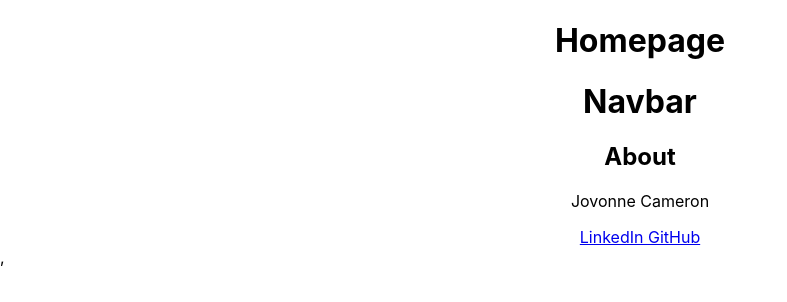
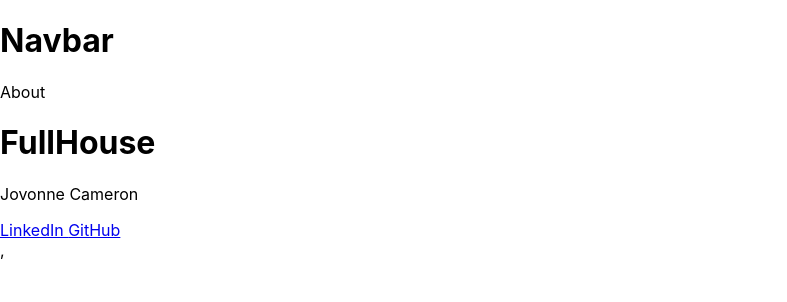
Before and after one commit to curlygirltech/FullHouse, a React (Create React App) app in the folder fullhouse/: page / in a window 1280 px wide. Shown: the top 302 px of the page, without its empty margins (0-787 px from the left). Built offline with nearby package versions, Linux system fonts and the light colour scheme.

Commit message:
added airtable base and key

```diff
--- a/fullhouse/package.json
+++ b/fullhouse/package.json
@@ -6,6 +6,7 @@
     "@testing-library/jest-dom": "^5.11.9",
     "@testing-library/react": "^11.2.5",
     "@testing-library/user-event": "^12.8.3",
+    "dotenv": "^8.2.0",
     "react": "^17.0.1",
     "react-dom": "^17.0.1",
     "react-scripts": "4.0.3",
--- a/fullhouse/src/App.css
+++ b/fullhouse/src/App.css
@@ -2,10 +2,7 @@
   text-align: center;
 }
 
-.App-logo {
-  height: 40vmin;
-  pointer-events: none;
-}
+
 
 @media (prefers-reduced-motion: no-preference) {
   .App-logo {
--- a/fullhouse/src/App.js
+++ b/fullhouse/src/App.js
@@ -1,14 +1,18 @@
 import Navbar from "./components/Navbar"
 import Footer from "./components/Footer"
+// import {useState} from "react"
 import './App.css';
 
 function App() {
+console.log(process.env)
   return (
-    <div className="App">
-      <h1>Homepage</h1>
+<div>
       <Navbar />
+    <div className="app-title">
+        <h1>FullHouse</h1>
+    </div>
       <Footer />
-    </div>
+</div>
   );
 }
 
--- a/fullhouse/src/components/About.jsx
+++ b/fullhouse/src/components/About.jsx
@@ -2,8 +2,8 @@
 
 export default function About() {
   return (
-    <div>
-      <h2>About</h2>
+    <div className="about-app">
+      <p>About</p>
     </div>
   )
 }
--- a/fullhouse/src/components/Footer.jsx
+++ b/fullhouse/src/components/Footer.jsx
@@ -2,7 +2,7 @@
 
 export default function Footer() {
   return (
-    <div>
+    <div className="footer">
       <p>Jovonne Cameron</p>
       <a href="https://www.linkedin.com/in/jovonnecameron/">LinkedIn </a>
       <a href="https://github.com/curlygirltech">GitHub</a>
--- a/fullhouse/src/components/MenteeForm.jsx
+++ b/fullhouse/src/components/MenteeForm.jsx
@@ -2,7 +2,7 @@
 
 export default function MenteeForm() {
   return (
-    <div>
+    <div className="mentee-form">
       <h1>Mentee Form</h1>
     </div>
   )
--- a/fullhouse/src/components/MentorForm.jsx
+++ b/fullhouse/src/components/MentorForm.jsx
@@ -1,8 +1,8 @@
-import React from 'react'
+
 
 export default function MentorForm() {
   return (
-    <div>
+    <div className="mentor-form">
       <h1>Mentor Form</h1>
     </div>
   )
--- a/fullhouse/src/components/Navbar.jsx
+++ b/fullhouse/src/components/Navbar.jsx
@@ -3,7 +3,7 @@ import About from "./About"
 
 export default function Navbar() {
   return (
-    <div>
+    <div className="navbar">
       <h1>Navbar</h1>
       <About/>
     </div>
```
Also changed, not shown: fullhouse/src/services/index.js (added, +7 -0 lines), 1 other file (tests, documents, lock files or other folders).
